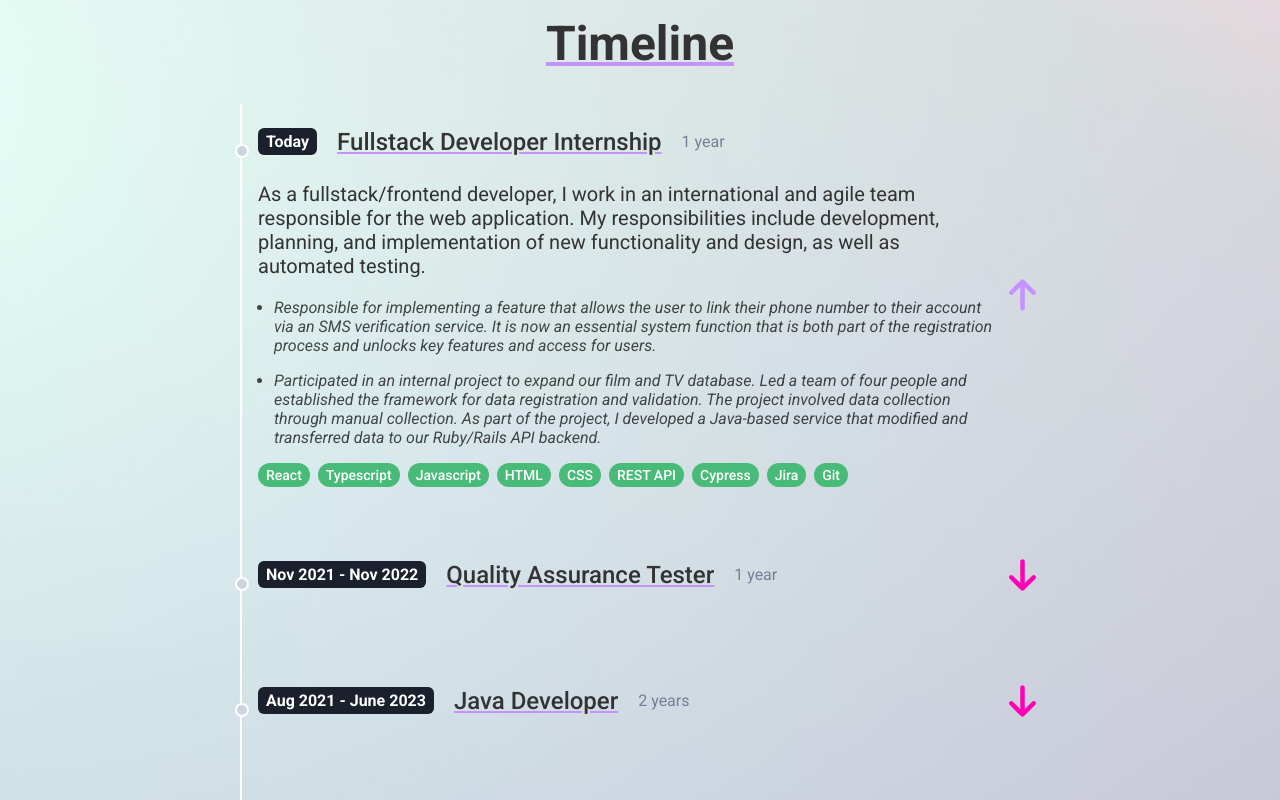
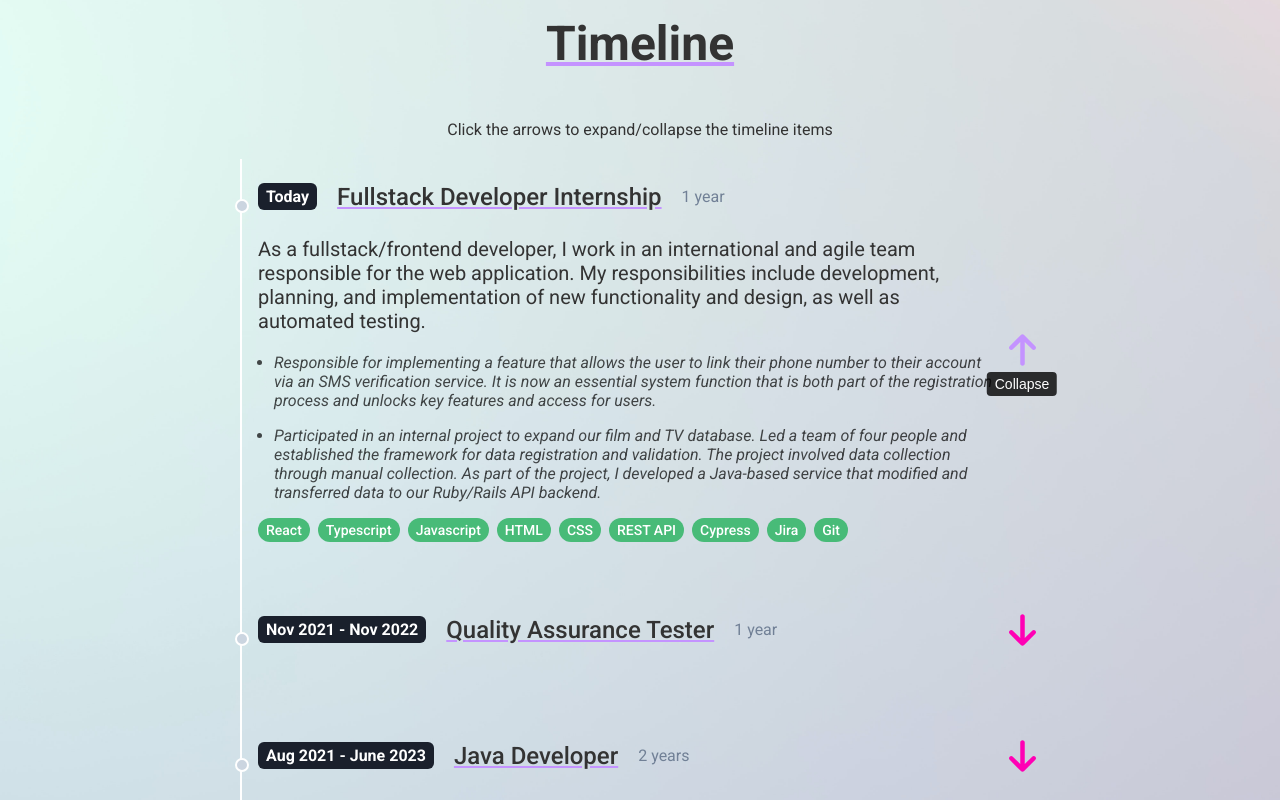
Before and after one commit to Jmix-Dev/Portfolio-2023, a React (Create React App) app: page / in a window 1280 px wide. Shown: the part 2300-3100 px from the top of the page. Built offline with nearby package versions, Linux system fonts and the light colour scheme.

Commit message:
timeline tooltip fix

```diff
--- a/src/components/Timeline/Timeline.css
+++ b/src/components/Timeline/Timeline.css
@@ -13,6 +13,10 @@
   text-decoration: underline;
   text-decoration-color: rgb(196, 147, 255);
   text-decoration-thickness: 4px;
+}
+
+.timeline-instruction {
+  margin-bottom: 20px;
 }
 
 .timeline {
@@ -49,6 +53,7 @@
   display: flex;
   align-items: center;
   gap: 20px;
+  cursor: pointer;
 }
 
 .timeline-item-date {
@@ -64,7 +69,7 @@
   font-size: 1.5rem;
   font-weight: 500;
   text-decoration: underline;
-  text-decoration-color: rgb(196, 147, 255)
+  text-decoration-color: rgb(196, 147, 255);
 }
 
 .timeline-item-duration {
@@ -119,16 +124,6 @@
   transition: all 0.3s ease-in-out;
 }
 
-/* .technology-button:hover {
-  background-color: orange;
-  transform: scale(1.1);
-}
- */
-
-.timeline-item-header {
-  cursor: pointer;
-}
-
 .timeline-item-arrow-btn {
   position: absolute;
   top: 50%;
@@ -160,4 +155,47 @@
   justify-content: center;
   height: 36px;
   width: 36px;
+  position: relative;
 }
+
+.arrow-wrapper span {
+  position: absolute;
+  top: calc(100% + 4px);
+  left: 50%;
+  transform: translateX(-50%);
+  font-size: 0.875rem;
+  white-space: nowrap;
+  background-color: rgba(0, 0, 0, 0.8);
+  color: #fff;
+  padding: 4px 8px;
+  border-radius: 4px;
+  opacity: 0;
+  pointer-events: none;
+  transition: opacity 0.2s ease-in-out;
+}
+
+.arrow-wrapper:hover span {
+  opacity: 1;
+  pointer-events: auto;
+}
+
+.tooltip {
+  position: absolute;
+  top: 50%;
+  left: calc(100% + 8px);
+  transform: translateY(-50%);
+  background-color: rgba(0, 0, 0, 0.8);
+  color: #fff;
+  font-size: 0.875rem;
+  padding: 4px 8px;
+  border-radius: 4px;
+  white-space: nowrap;
+  opacity: 0;
+  pointer-events: none;
+  transition: opacity 0.2s ease-in-out;
+}
+
+.timeline-item-arrow-btn.active .tooltip {
+  opacity: 1;
+  pointer-events: auto;
+}
--- a/src/components/Timeline/Timeline.js
+++ b/src/components/Timeline/Timeline.js
@@ -6,7 +6,7 @@ import { faArrowUp, faArrowDown } from "@fortawesome/free-solid-svg-icons";
 
 const Timeline = () => {
   const experience = TimelineData;
-  const [expandedItems, setExpandedItems] = useState([0]);
+  const [expandedItems, setExpandedItems] = useState([0]); // expanded first item by default
 
   const toggleItem = (index) => {
     if (expandedItems.includes(index)) {
@@ -19,18 +19,28 @@ const Timeline = () => {
   return (
     <div id="experience" className="timeline-container">
       <h1 className="timeline-heading">Timeline</h1>
+      <p className="timeline-instruction">
+        Click the arrows to expand/collapse the timeline items
+      </p>
       <div className="timeline">
         {experience.map((item, index) => (
           <div key={index} className="timeline-item">
             <div className="timeline-item-circle"></div>
-            <div className="timeline-item-content" oncl>
-              <div className="timeline-item-header">
+            <div className="timeline-item-content">
+              <div
+                className="timeline-item-header"
+                onClick={() => toggleItem(index)}
+              >
                 <span className="timeline-item-date">{item.date}</span>
                 <h3 className="timeline-item-title">{item.title}</h3>
                 <div className="timeline-item-duration">{item.duration}</div>
                 <button
-                  className="timeline-item-arrow-btn"
-                  onClick={() => toggleItem(index)}
+                  className={`timeline-item-arrow-btn${
+                    expandedItems.includes(index) ? " active" : ""
+                  }`}
+                  aria-label={`${
+                    expandedItems.includes(index) ? "Collapse" : "Expand"
+                  } timeline item`}
                 >
                   <div className="arrow-wrapper">
                     {expandedItems.includes(index) ? (
@@ -41,6 +51,9 @@ const Timeline = () => {
                         className="arrow-down"
                       />
                     )}
+                    <span className="tooltip">
+                      {expandedItems.includes(index) ? "Collapse" : "Expand"}
+                    </span>
                   </div>
                 </button>
               </div>
```
